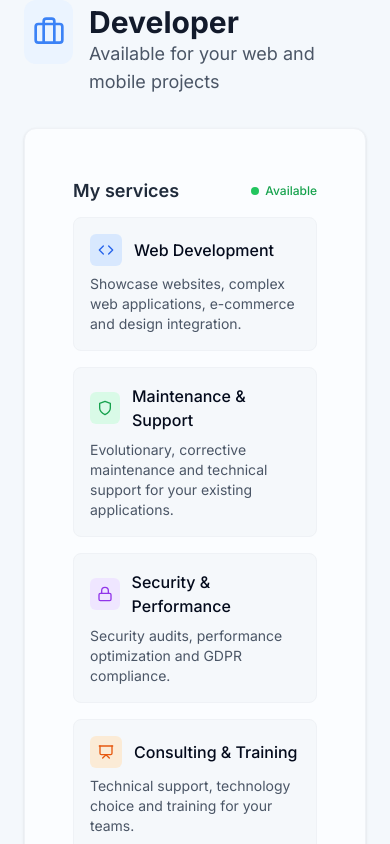
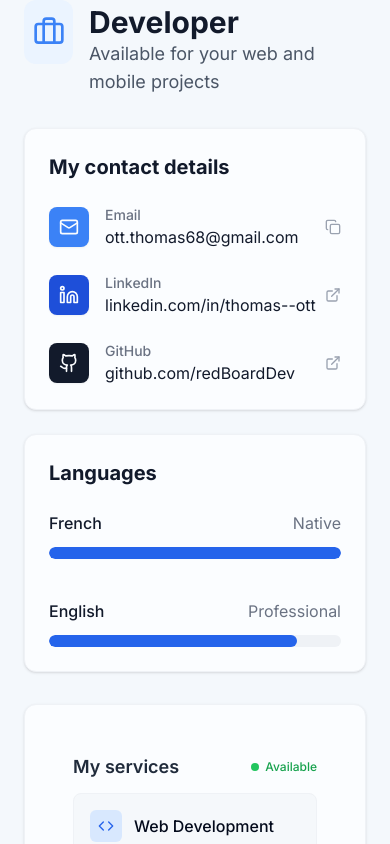
Before and after one commit to RedBoardDev/portfolio, a Next.js app: page / in a window 390 px wide. Shown: the part 7400-8244 px from the top of the page. Built offline with nearby package versions, Linux system fonts and the light colour scheme.

Commit message:
fix(mobile): reorder contact above services section

```diff
--- a/components/sections/contact-section.tsx
+++ b/components/sections/contact-section.tsx
@@ -42,9 +42,9 @@ export default function ContactSection() {
           </div>
         </div>
 
-        <div className="grid md:grid-cols-5 gap-8">
+        <div className="flex flex-col md:grid md:grid-cols-5 gap-8">
           {/* Freelance Services Section */}
-          <div className="md:col-span-3">
+          <div className="md:col-span-3 order-2 md:order-1">
             <ContentBox className="h-full" shadow="md">
               <div className="p-6 sm:p-6">
                 <div className="space-y-6">
@@ -217,7 +217,7 @@ export default function ContactSection() {
           </div>
 
           {/* Contact Info */}
-          <div className="md:col-span-2 flex flex-col space-y-6 h-full">
+          <div className="md:col-span-2 flex flex-col space-y-6 h-full order-1 md:order-2">
             {/* Contact Methods */}
             <ContentBox className="flex-grow" shadow="md">
               <h3 className="text-xl font-bold mb-6 text-gray-900">
```
